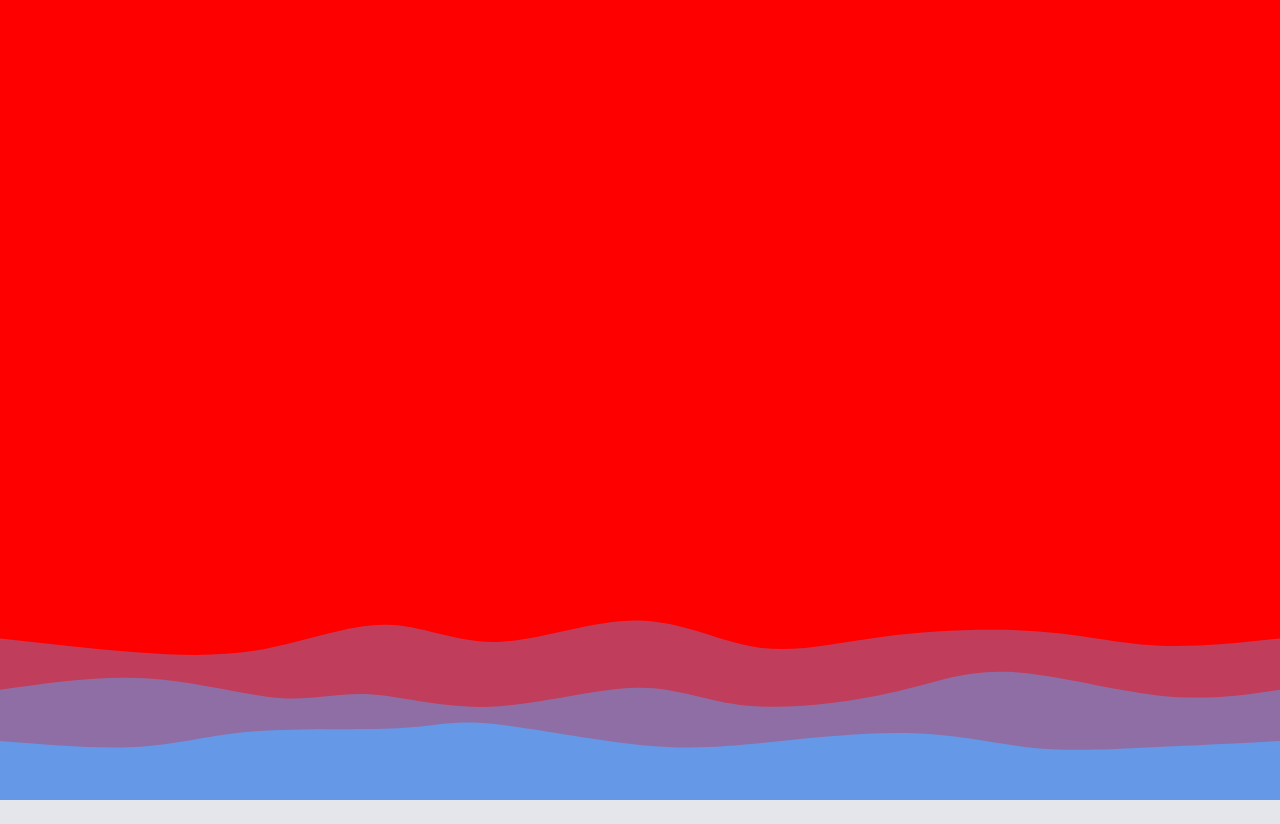
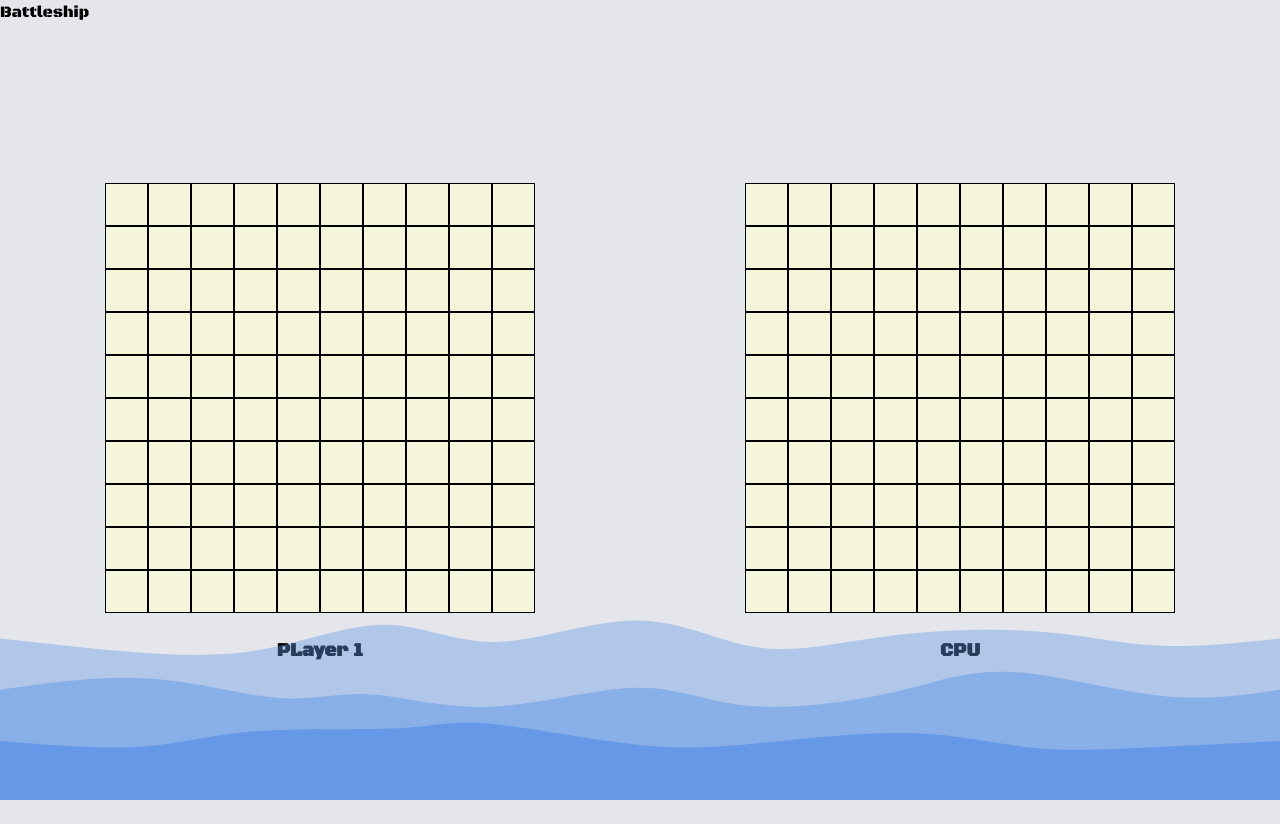
Before and after one commit to xobett/js-battleship, a website built with webpack: page src/index.html in a window 1280 px wide. Before the commit the page ends 800 px from the top, so only its background shows below. Built offline with nearby package versions, Linux system fonts and the light colour scheme.

Commit message:
add: gameboard dom creation

```diff
--- a/src/controllers/gameController.js
+++ b/src/controllers/gameController.js
@@ -16,6 +16,8 @@ export class GameController {
   }
   constructor(uiController) {
     this.#uiController = uiController;
+    this.#uiController.renderPlayerBoard("player-1-board");
+    this.#uiController.renderPlayerBoard("player-2-board");
   }
 
   start(gameMode, player1, player2 = undefined) {
--- a/src/controllers/uiController.js
+++ b/src/controllers/uiController.js
@@ -1,5 +1,16 @@
 import "../css/index.css";
 
 export class UiController {
+  #player1Board;
+  #player2Board;
   constructor() {}
+  renderPlayerBoard(selector) {
+    const domBoard = document.getElementById(selector);
+
+    for (let i = 0; i < 100; i++) {
+      const div = document.createElement("div");
+      div.classList.add("position");
+      domBoard.append(div);
+    }
+  }
 }
--- a/src/css/index.css
+++ b/src/css/index.css
@@ -14,7 +14,7 @@ body {
 }
 
 #waves-bg {
-  position: absolute;
+  position: fixed;
   bottom: 0;
   width: 100%;
   height: 200px;
@@ -23,8 +23,39 @@ body {
 .game-container {
   width: 100%;
   height: 100%;
-  background-color: red;
 
+  /* TODO: FIX WHY IT OVERFLOWS */
   display: grid;
-  grid-template-columns: 1fr 1fr;
+  grid-template-columns: repeat(2, 50%);
 }
+
+.player-1-container,
+.player-2-container {
+  display: flex;
+  flex-direction: column;
+  justify-content: center;
+  align-items: center;
+  gap: 24px;
+}
+
+#player-1-board,
+#player-2-board {
+  display: grid;
+  grid-template-columns: repeat(10, 43px);
+  grid-template-rows: repeat(10, 43px);
+}
+
+.position {
+  border: 1px solid black;
+  background-color: beige;
+
+  transition: background-color 0.3s ease;
+}
+
+.position:hover {
+  background-color: var(--pos-hvr-clr);
+}
+
+.position:active {
+  background-color: var(--pos-act-clr);
+}
--- a/src/css/variables.css
+++ b/src/css/variables.css
@@ -3,4 +3,6 @@
   --wave-clr: #6599e7;
   --txt-clr: #fff;
   --bg: #e4e6eb;
+  --pos-hvr-clr: #9b7474;
+  --pos-act-clr: #fff;
 }
--- a/src/index.html
+++ b/src/index.html
@@ -34,12 +34,20 @@
         class="wave wave-2"
       ></path>
     </svg>
-    <!-- <div class="start-menu-container">
-      <h1>BATTLESHIP</h1>
-    </div> -->
+    <nav>
+      <ul>
+        <li>Battleship</li>
+      </ul>
+    </nav>
     <div class="game-container">
-      <div class="player-1-container"></div>
-      <div class="player-2-container"></div>
+      <div class="player-1-container">
+        <div id="player-1-board"></div>
+        <h3>PLayer 1</h3>
+      </div>
+      <div class="player-2-container">
+        <div id="player-2-board"></div>
+        <h3>CPU</h3>
+      </div>
     </div>
   </body>
 </html>
```
Also changed, not shown: 1 other file.
